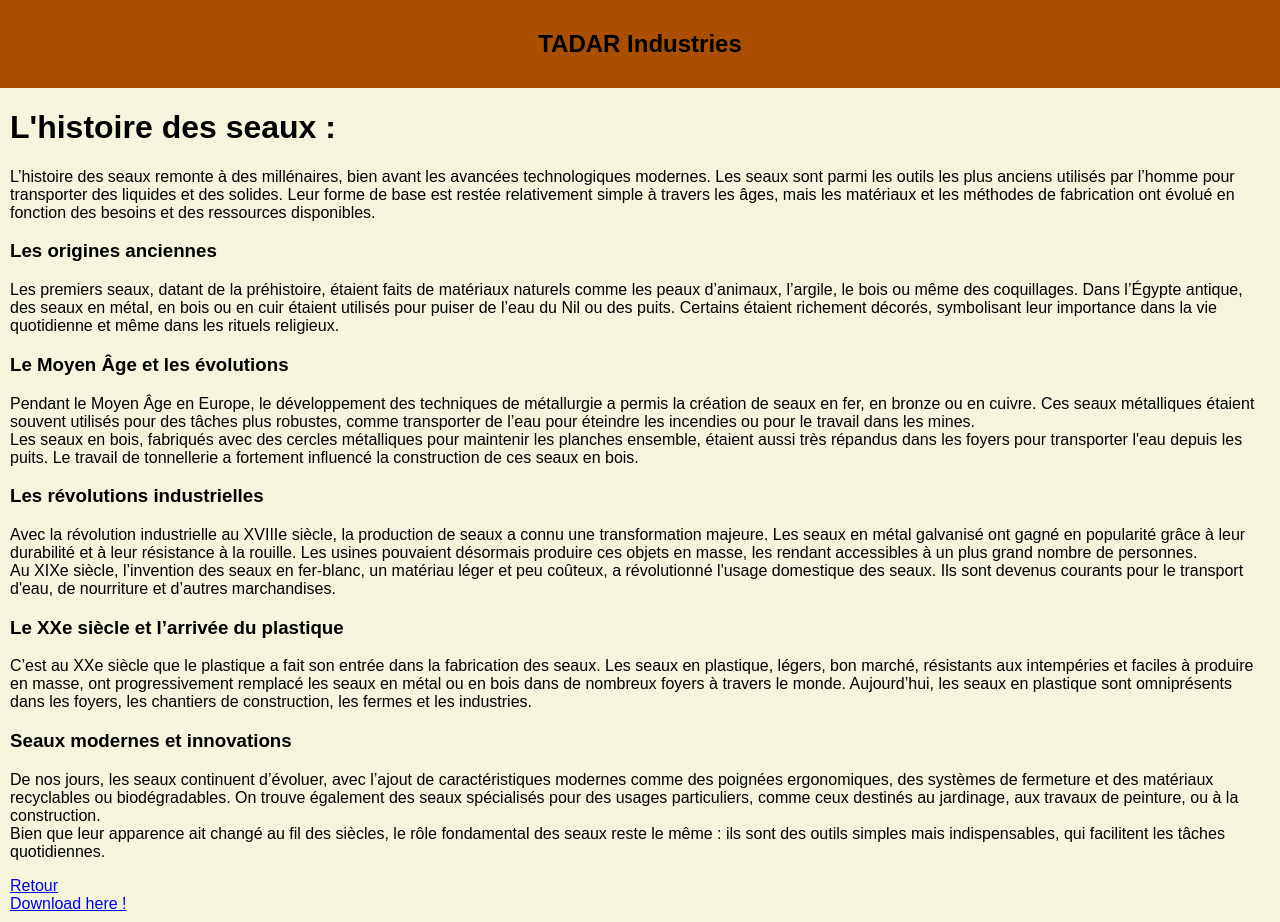
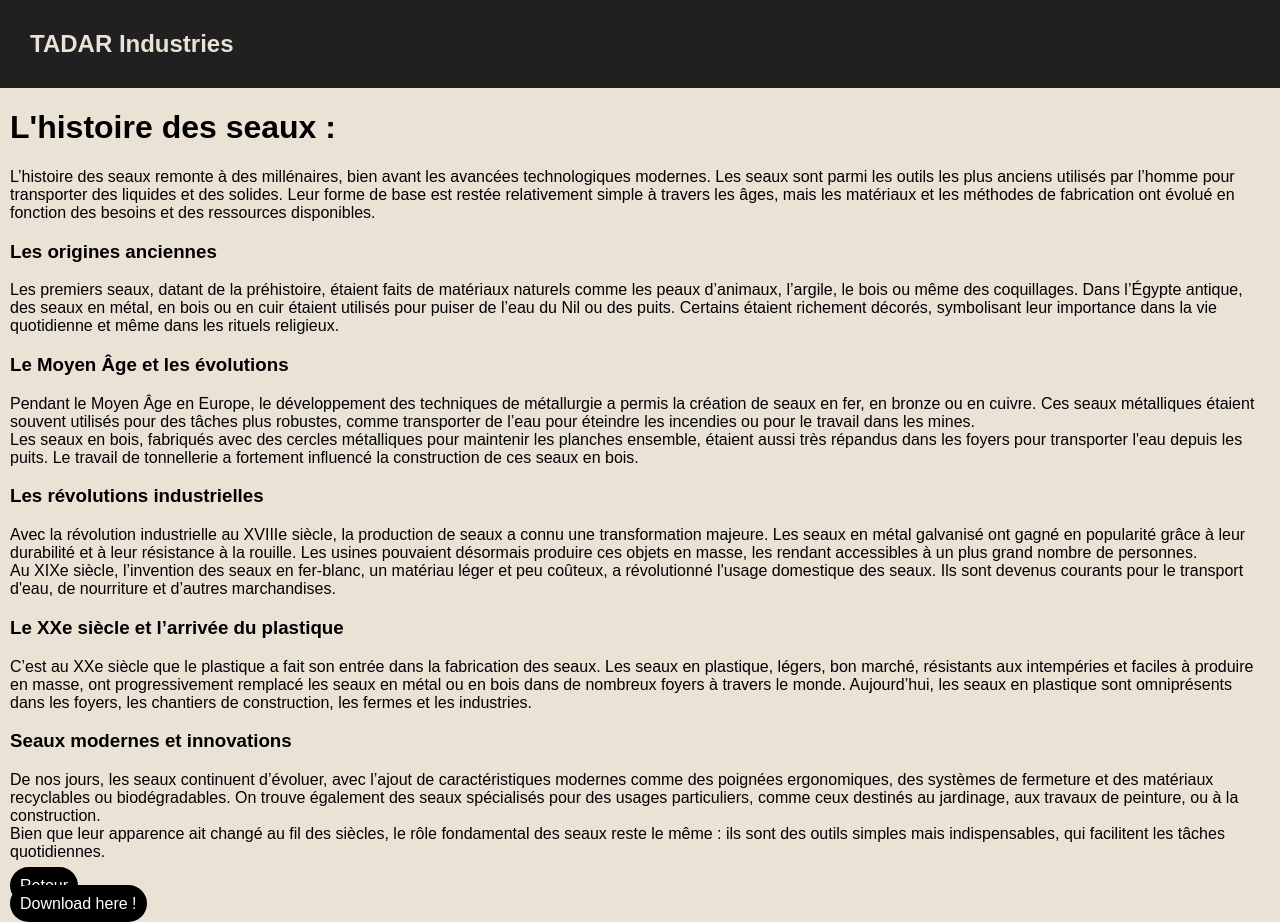
Before and after one commit to Necromanof/AWS_Seminaire, a website: page public/story.html in a window 1280 px wide. Drawn offline with Linux system fonts and the light colour scheme.

Commit message:
Update: Final add Website AWS

```diff
--- a/public/style.css
+++ b/public/style.css
@@ -1,20 +1,22 @@
 body {
-    background-color: beige;
-    font-family: sans-serif;
-    margin: 0;
+  background-color: #ebe2d6;
+  font-family: sans-serif;
+  margin: 0;
 }
 
 
 nav  {
-    padding: 10px;
-    background-color: #aa4f00;
+    display: flex;
+    padding: 30px;
+    background-color: #202020;
     font-family: sans-serif;
-    text-align: center;
-    width: 99%;
+    justify-content: space-between;
+    align-items:baseline;
+    width: 96%;
 }
 
 nav h1 {
-    color: white;
+    color: #ebe2d6;
     margin: 0px;
 
 }
@@ -26,9 +28,6 @@ nav a {
     text-align: center;
 }
 
-.main {
-
-}
 
 .allCard{
   display: flex;
@@ -46,7 +45,6 @@ nav a {
 
 img {
     margin: 10px;
-    margin-left: 0px;
     width: 200px;
     height: 250px;
 }
@@ -64,18 +62,22 @@ img {
 }
 
 
-
 .card {
-    display: flex;
-    flex-direction: column;
-
+  display: flex;
+  flex-direction: column;
+  background-color: #9a725234;
+  border-radius: 20px;
+  align-items: center;
+  text-align: center;
 }
 
 .card h3 {
     display: flex;
     justify-content: flex-start;
-    margin-left: 0px;
+
 }
+
+
 
 .topnav {
     overflow: hidden;
--- a/public/styleStory.css
+++ b/public/styleStory.css
@@ -1,14 +1,27 @@
 body {
-    background-color: beige;
+    background-color: #ebe2d6;
     font-family: sans-serif;
     margin: 0;
-
+}
+nav  {
+    display: flex;
+    padding: 30px;
+    background-color: #202020;
+    font-family: sans-serif;
+    justify-content: space-between;
+    align-items:baseline;
+    width: 96%;
 }
 
-nav {
-    padding: 10px;
-    background-color: #aa4f00;
-    font-family: sans-serif;
+nav h1 {
+    color: #ebe2d6;
+    margin: 0px;
+}
+
+nav a {
+    display: flex;
+    justify-content: flex-end;
+    color: white;
     text-align: center;
 }
 
@@ -16,3 +29,18 @@ nav {
     margin-left: 10px;
     margin-right: 10px;
 }
+
+a {
+    text-decoration: none;
+    padding: 10px;
+    color: white;
+    background-color: black;
+    border-radius: 25px;
+    margin-bottom: 100px;
+}
+
+
+a:hover {
+    background-color: white;
+    color: black;
+}
```
Also changed, not shown: public/index.html (+3 -3 lines).
